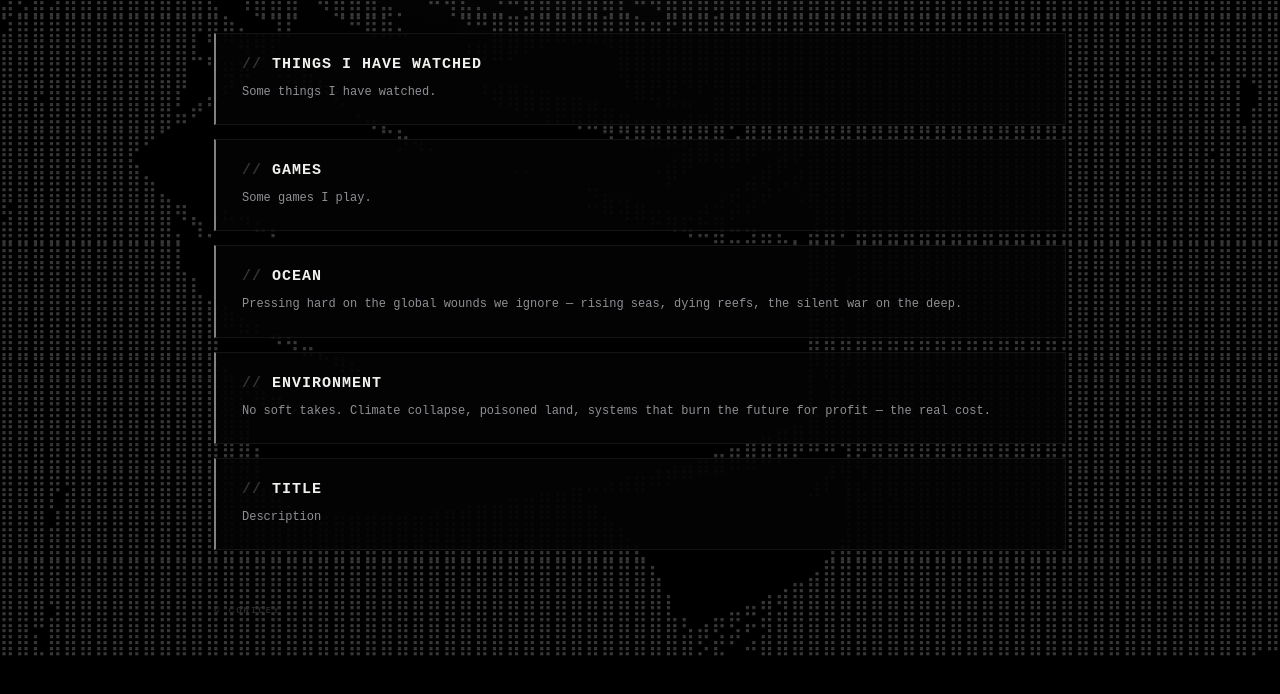
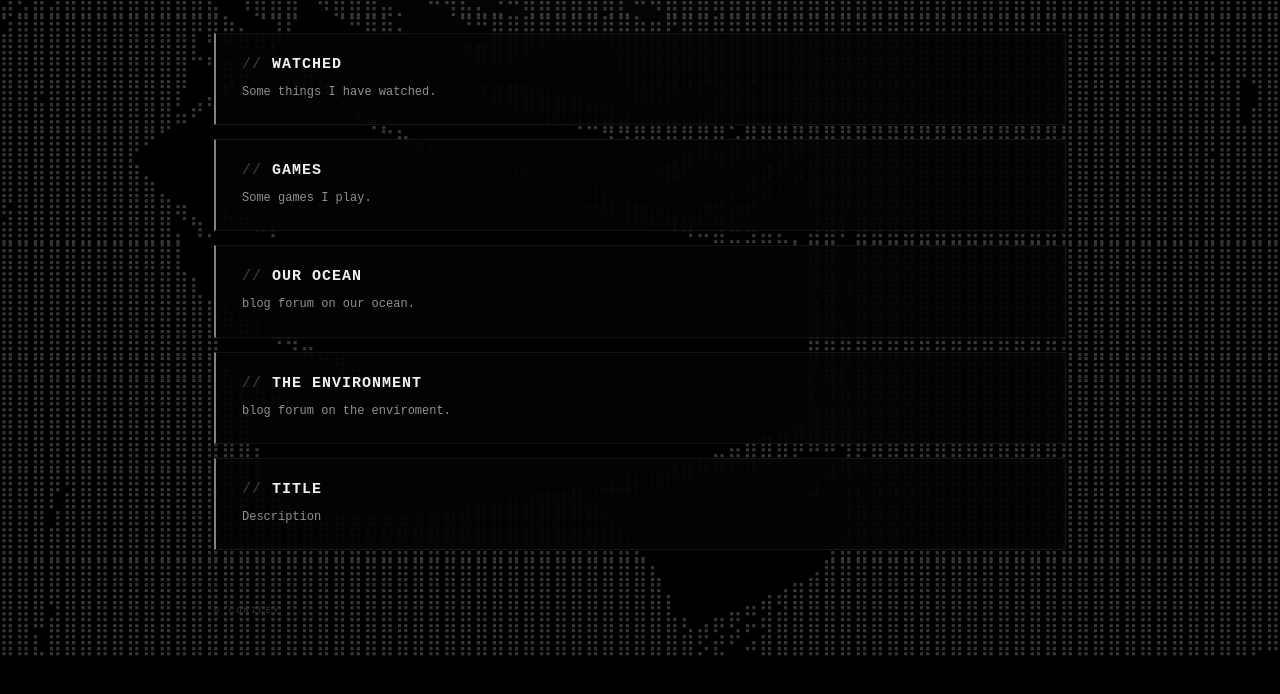
Before and after one commit to conicey/coniceysite, a plain HTML site: page pages/index.html in a window 1280 px wide. Shown: the part 144-838 px from the top of the page. Drawn offline with Linux system fonts and the light colour scheme.

Commit message:
Update index.html

```diff
--- a/pages/index.html
+++ b/pages/index.html
@@ -237,7 +237,7 @@ footer a:hover, .footer a:hover { color: var(--ink); }
   </div>
   <div class="post-list">
     <a href="https://conicey.com/pages/watched" class="post-card">
-      <h2>Things I Have Watched</h2>
+      <h2>Watched</h2>
       <p class="post-excerpt">Some things I have watched.</p>
     </a>
     <a href="https://conicey.com/pages/games" class="post-card">
@@ -245,12 +245,12 @@ footer a:hover, .footer a:hover { color: var(--ink); }
       <p class="post-excerpt">Some games I play.</p>
     </a>
     <a href="https://conicey.com/pages/ocean" class="post-card">
-      <h2>Ocean</h2>
-      <p class="post-excerpt">Pressing hard on the global wounds we ignore — rising seas, dying reefs, the silent war on the deep.</p>
+      <h2>Our Ocean</h2>
+      <p class="post-excerpt">blog forum on our ocean.</p>
     </a>
     <a href="https://conicey.com/pages/environment" class="post-card">
-      <h2>Environment</h2>
-      <p class="post-excerpt">No soft takes. Climate collapse, poisoned land, systems that burn the future for profit — the real cost.</p>
+      <h2>The Environment</h2>
+      <p class="post-excerpt">blog forum on the enviroment.</p>
     </a>
     <a href="https://conicey.com/pages/" class="post-card">
       <h2>Title</h2>
```
